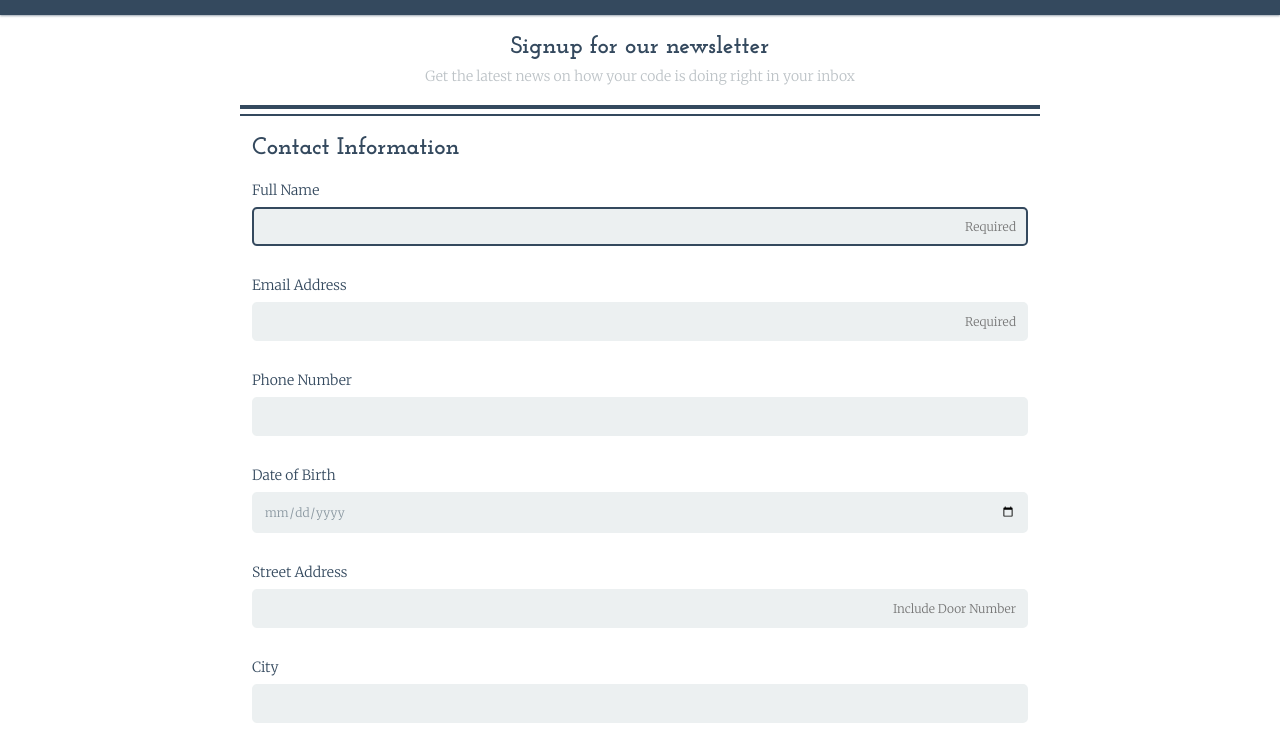
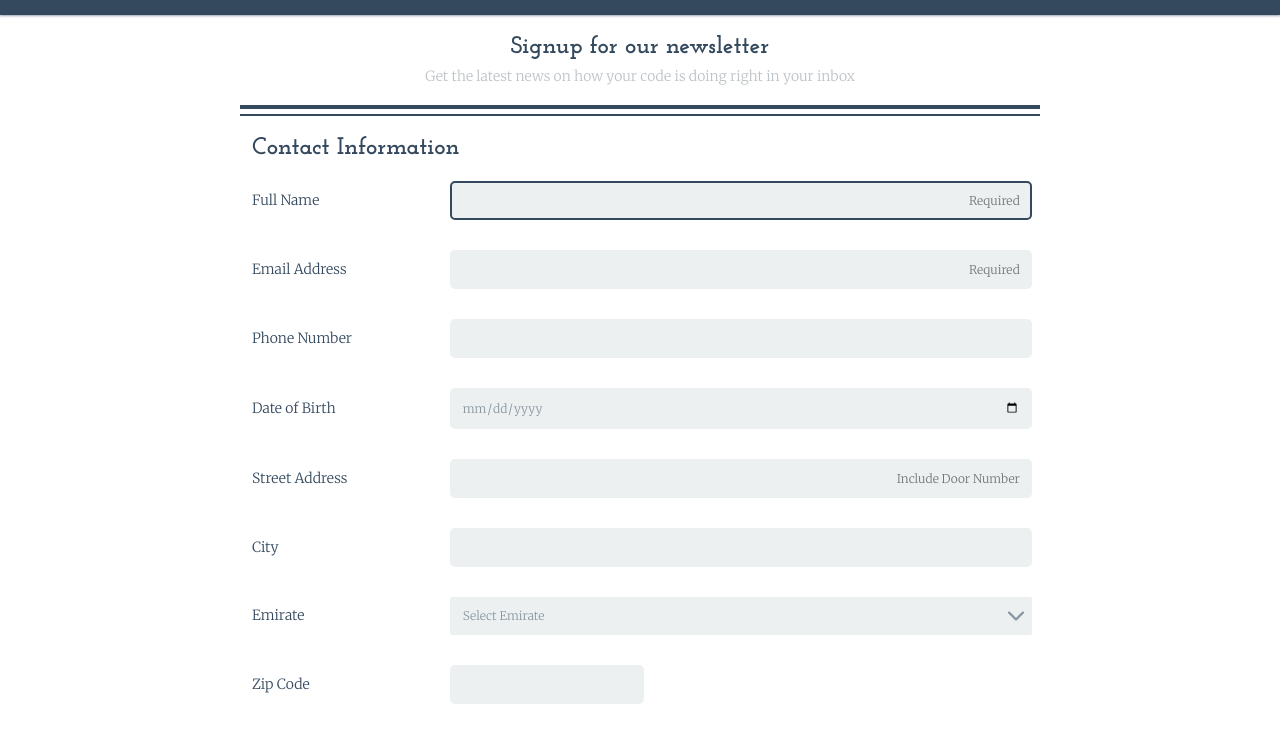
Before and after one commit to ck-dxb/Online-Registration-Form, a plain HTML site: page index.html in a window 1280 px wide. Shown: the part 45-790 px from the top of the page. Drawn offline with Linux system fonts and the light colour scheme.

Commit message:
Label changes for desktop
labels now sit beside their respective inputs on desktop screens.

```diff
--- a/css/style.css
+++ b/css/style.css
@@ -174,7 +174,7 @@ textarea {
 input[type="text"]:focus,
 input[type="email"]:focus,
 input[type="tel"]:focus,
-input[type="date"]:focus
+input[type="date"]:focus,
 textarea:focus {
   border: 2px solid #34495e;
 }
@@ -354,7 +354,20 @@ button {
   .info-section,
   .form-section {
     max-width: 800px;
+  }
 
+fieldset:first-child  label {
+    display: inline-block;
+    width: 25%;
+  }
+
+  input[type="text"],
+  input[type="email"],
+  input[type="tel"],
+  input[type="date"],
+  select {
+    width: 75%;
+    margin-right: -6px;
   }
 
   #zip_code {
```
